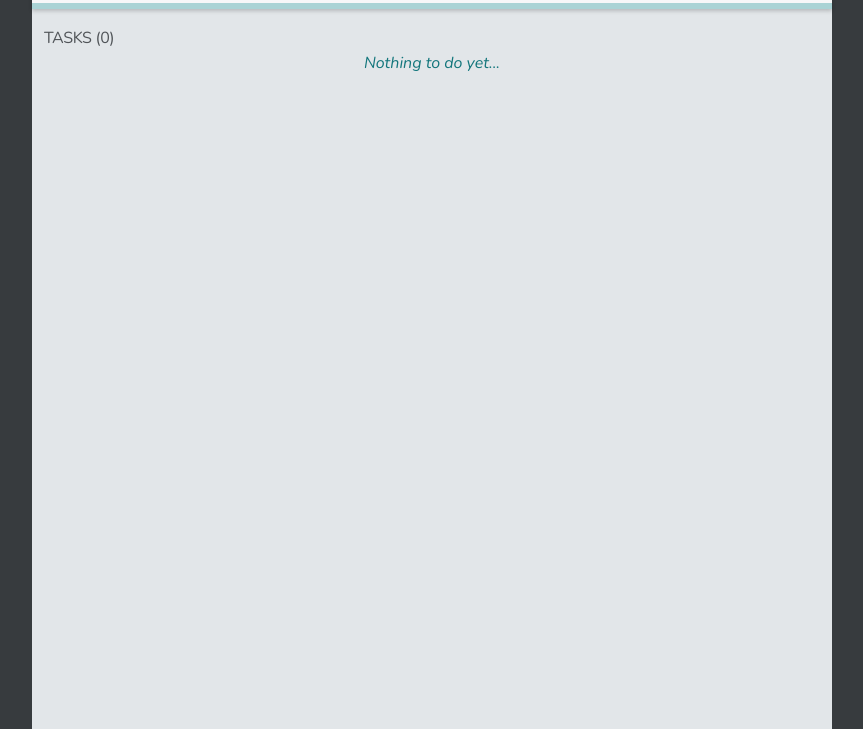
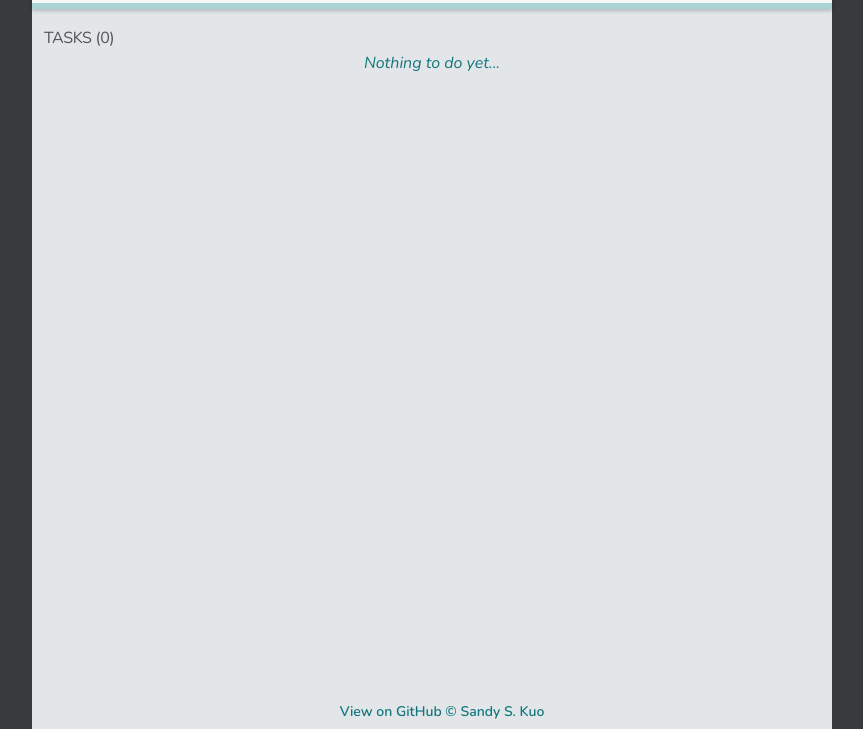
Before and after one commit to kuosandys/todo-list, a website built with webpack: page dist/index.html in a window 1280 px wide. Shown: the part 71-800 px from the top of the page, without its empty margins (208-1071 px from the left). Built offline with nearby package versions, Linux system fonts and the light colour scheme.

Commit message:
Add GitHub link; remove button outlines on active/focus

```diff
--- a/src/style.scss
+++ b/src/style.scss
@@ -58,6 +58,7 @@ main {
   margin: 0 auto;
   height: auto;
   min-height: 100vh;
+  position: relative;
 }
 
 // Reset button style
@@ -67,6 +68,11 @@ button {
   -moz-appearance: none;
   appearance: none;
   cursor: pointer;
+
+  &:active,
+  &:focus {
+    outline: none;
+  }
 }
 
 input {
@@ -77,6 +83,25 @@ input {
 
 p {
   color: $neutral-0;
+}
+
+h4 {
+  position: absolute;
+  bottom: 5px;
+  text-align: center;
+  width: 100%;
+  height: 10px;
+  margin: 10px;
+  color: $primary-2;
+  font-size: $font-size-1;
+
+  a {
+    text-decoration: none;
+    color: $primary-2;
+    &:hover {
+      text-decoration: underline;
+    }
+  }
 }
 
 //----- animations
```
Also changed, not shown: dist/index.html.
